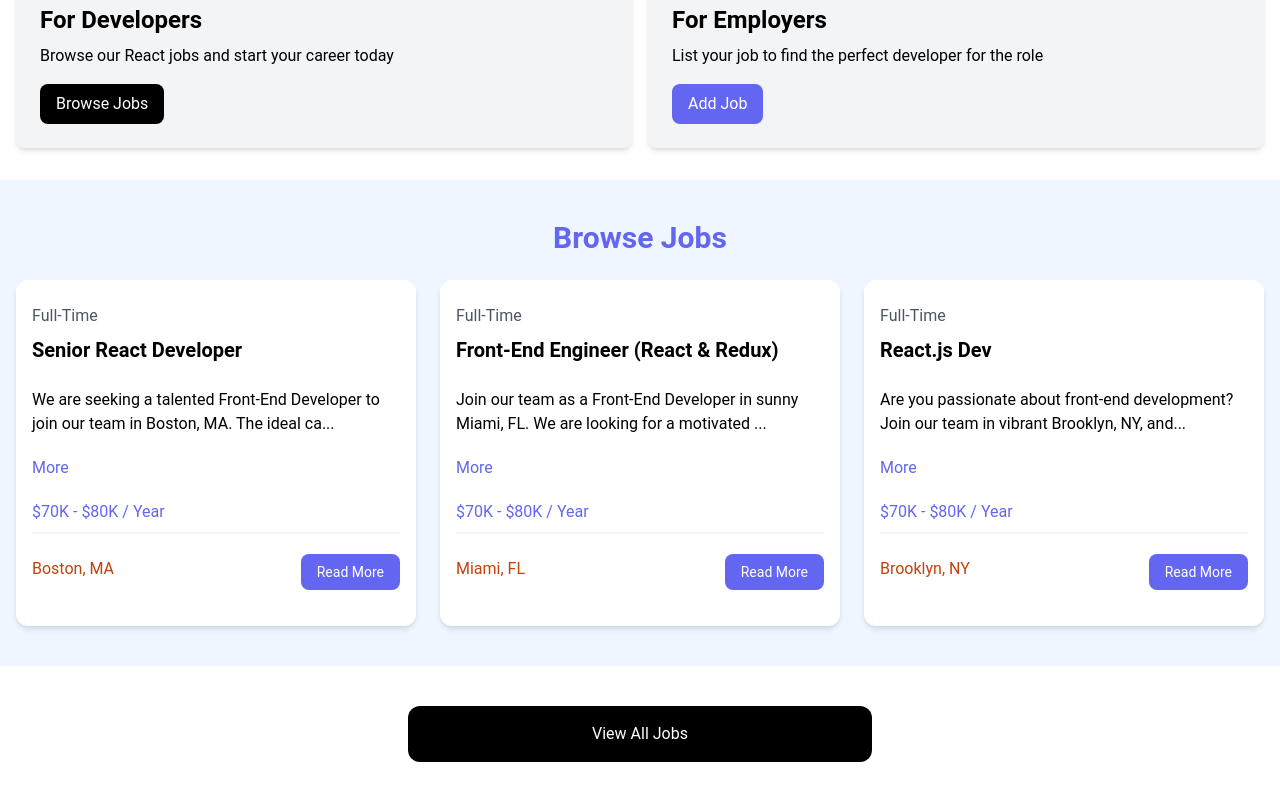
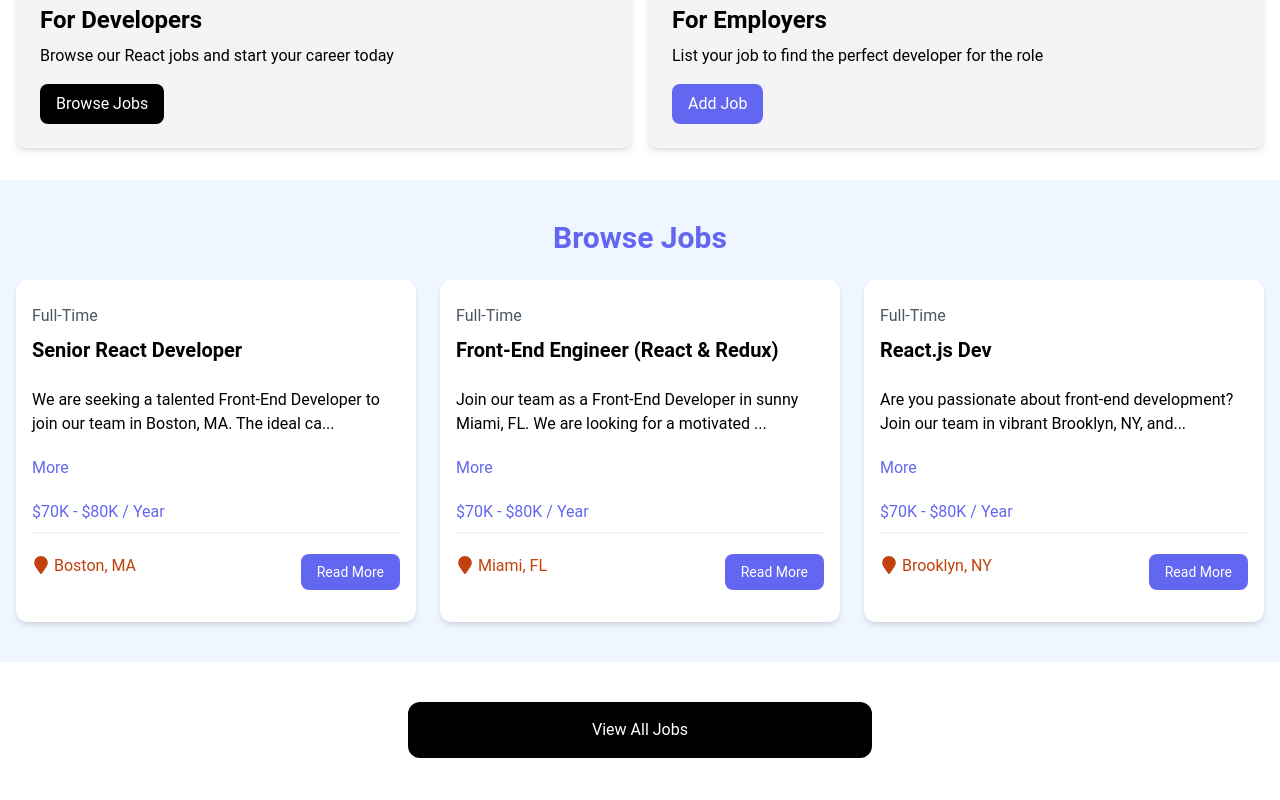
Before and after one commit to Sarahcav97/react-job-search-app, a React (Vite) app in the folder client/: page /jobs/1 in a window 1280 px wide. Shown: the part 429-1229 px from the top of the page. Built offline with nearby package versions, Linux system fonts and the light colour scheme.

Commit message:
React fixes

```diff
--- a/client/package.json
+++ b/client/package.json
@@ -11,7 +11,9 @@
 	},
 	"dependencies": {
 		"react": "^18.2.0",
-		"react-dom": "^18.2.0"
+		"react-dom": "^18.2.0",
+		"react-icons": "^5.0.1",
+		"react-router-dom": "^6.22.3"
 	},
 	"devDependencies": {
 		"@types/react": "^18.2.66",
--- a/client/src/App.jsx
+++ b/client/src/App.jsx
@@ -1,8 +1,23 @@
+import {
+	Route,
+	createBrowserRouter,
+	createRoutesFromElements,
+	RouterProvider,
+} from 'react-router-dom';
 import Navbar from './components/Navbar';
 import Hero from './components/Hero';
 import HomeCards from './components/HomeCards';
 import JobListings from './components/JobListings';
 import ViewAllJobs from './components/ViewAllJobs';
+
+const router = createBrowserRouter(
+	createRoutesFromElements(
+		<Route
+			index
+			elements={<h1>My</h1>}
+		/>
+	)
+);
 const App = () => {
 	return (
 		<div id='app-container'>
--- a/client/src/components/JobListing.jsx
+++ b/client/src/components/JobListing.jsx
@@ -1,4 +1,5 @@
 import { useState } from 'react';
+import { FaMapMarker } from 'react-icons/fa';
 
 const JobListing = ({ job }) => {
 	const [showFullDescription, setShowFullDescription] = useState(false);
@@ -30,7 +31,7 @@ const JobListing = ({ job }) => {
 
 				<div className='flex flex-col lg:flex-row justify-between mb-4'>
 					<div className='text-orange-700 mb-3'>
-						<i className='fa-solid fa-location-dot text-lg'></i>
+						<FaMapMarker className='inline text-lg mb-1 mr-1' />
 						{job.location}
 					</div>
 					<a
```
Also changed, not shown: 1 other file (tests, documents, lock files or other folders).
